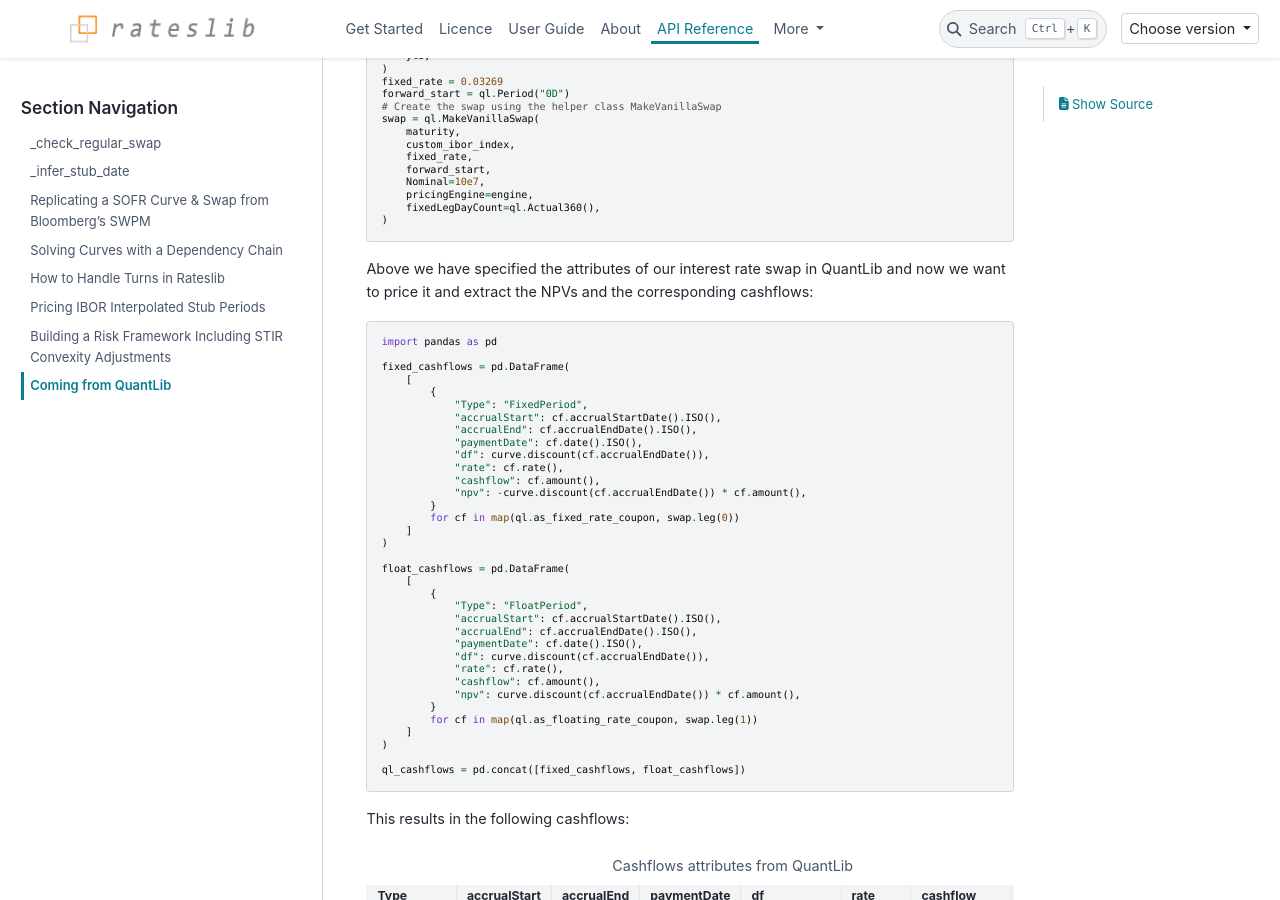
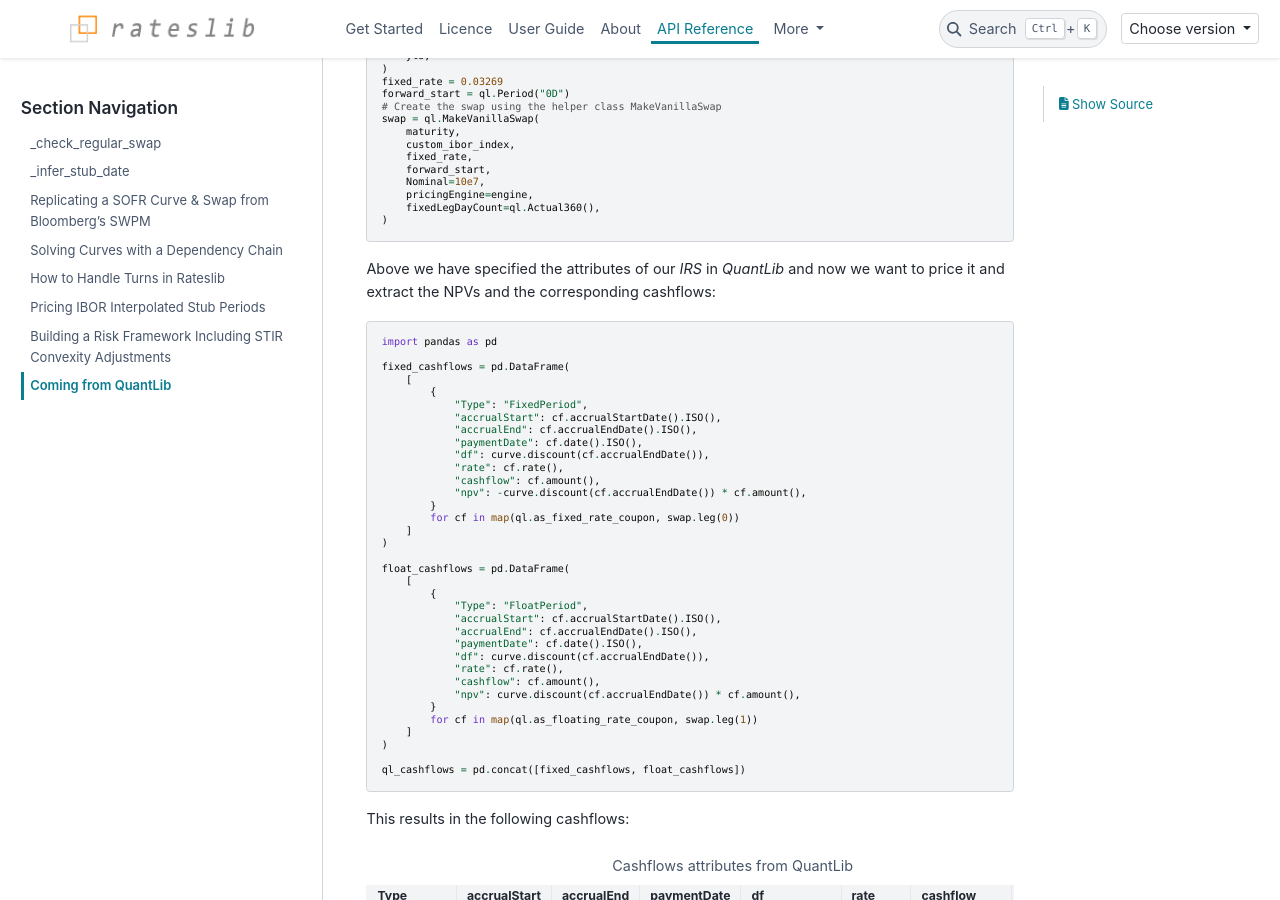
Before and after one commit to attack68/rateslib, a Sphinx documentation site: the page built from docs/source/z_quantlib.rst, in a window 1280 px wide and 900 px high, scrolled down 2289 px. Built offline with Sphinx 7.4.7 and the PyData theme 0.15.4, drawn with Linux system fonts in a browser that asks for light colours; comment, search, counter and statistics services are not loaded.

Commit message:
Update docs/source/z_quantlib.rst
Co-authored-by: JHM Darbyshire <24256554+attack68@users.noreply.github.com>

```diff
--- a/docs/source/z_quantlib.rst
+++ b/docs/source/z_quantlib.rst
@@ -191,7 +191,7 @@ Given that the term structure that have been created by both libraries, the next
       fixedLegDayCount=ql.Actual360(),
   )
 
-Above we have specified the attributes of our interest rate swap in QuantLib and now we want to price it and extract the NPVs and the corresponding cashflows:
+Above we have specified the attributes of our *IRS* in *QuantLib* and now we want to price it and extract the NPVs and the corresponding cashflows:
 
 .. code-block:: python
 
```
